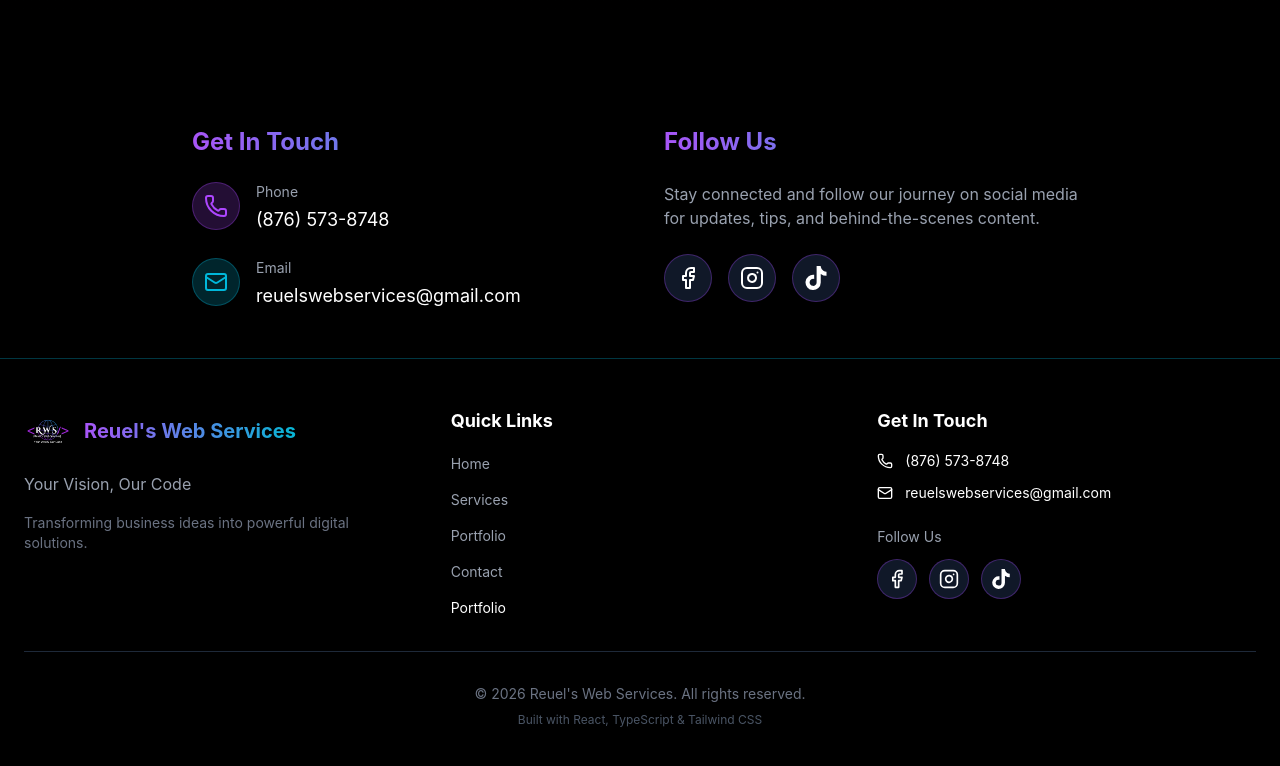
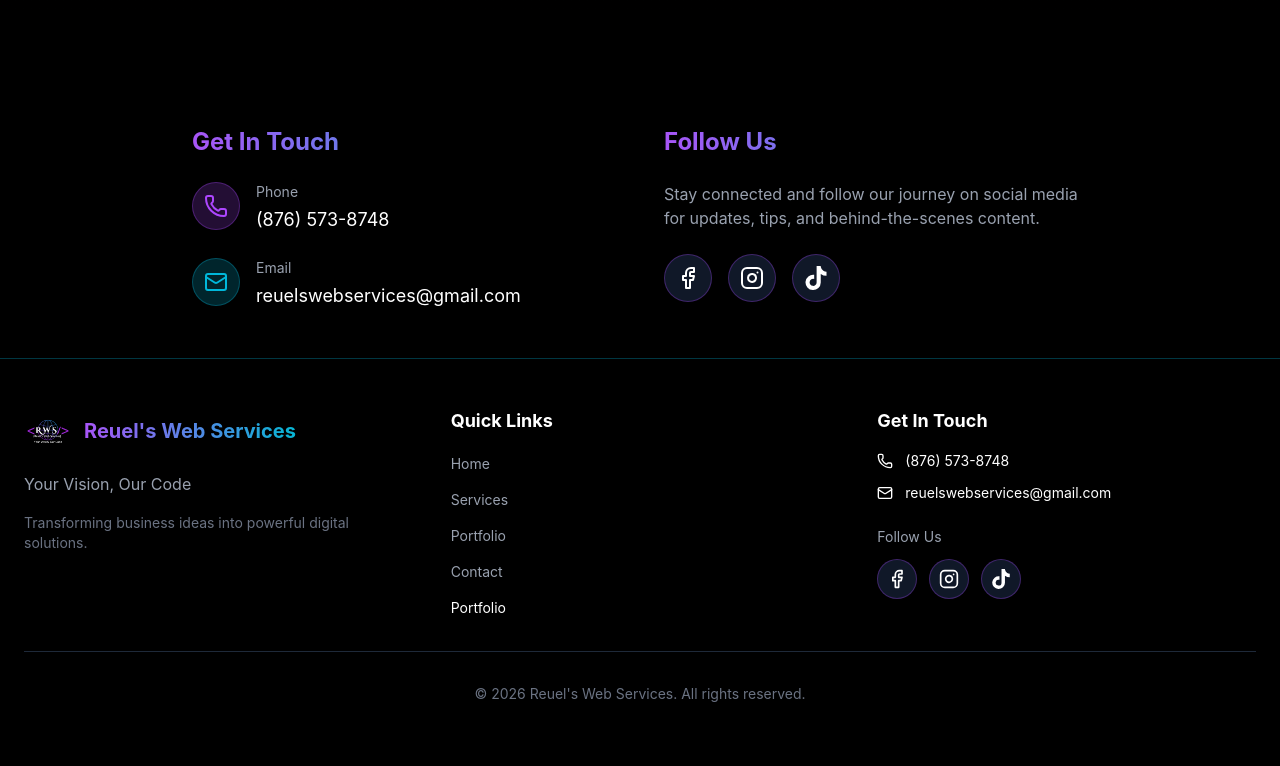
Before and after one commit to Antonio313/RWS, a React (Vite) app: page / in a window 1280 px wide. Shown: the part 5550-6316 px from the top of the page. Built offline with nearby package versions, Linux system fonts and the light colour scheme.

Commit message:
Updated the footer

```diff
--- a/src/components/layout/Footer.tsx
+++ b/src/components/layout/Footer.tsx
@@ -127,9 +127,6 @@ export default function Footer() {
           <p className="text-gray-500 text-sm">
             &copy; {currentYear} {contactInfo.companyName}. All rights reserved.
           </p>
-          <p className="text-gray-600 text-xs mt-2">
-            Built with React, TypeScript & Tailwind CSS
-          </p>
         </div>
       </div>
     </footer>
```
